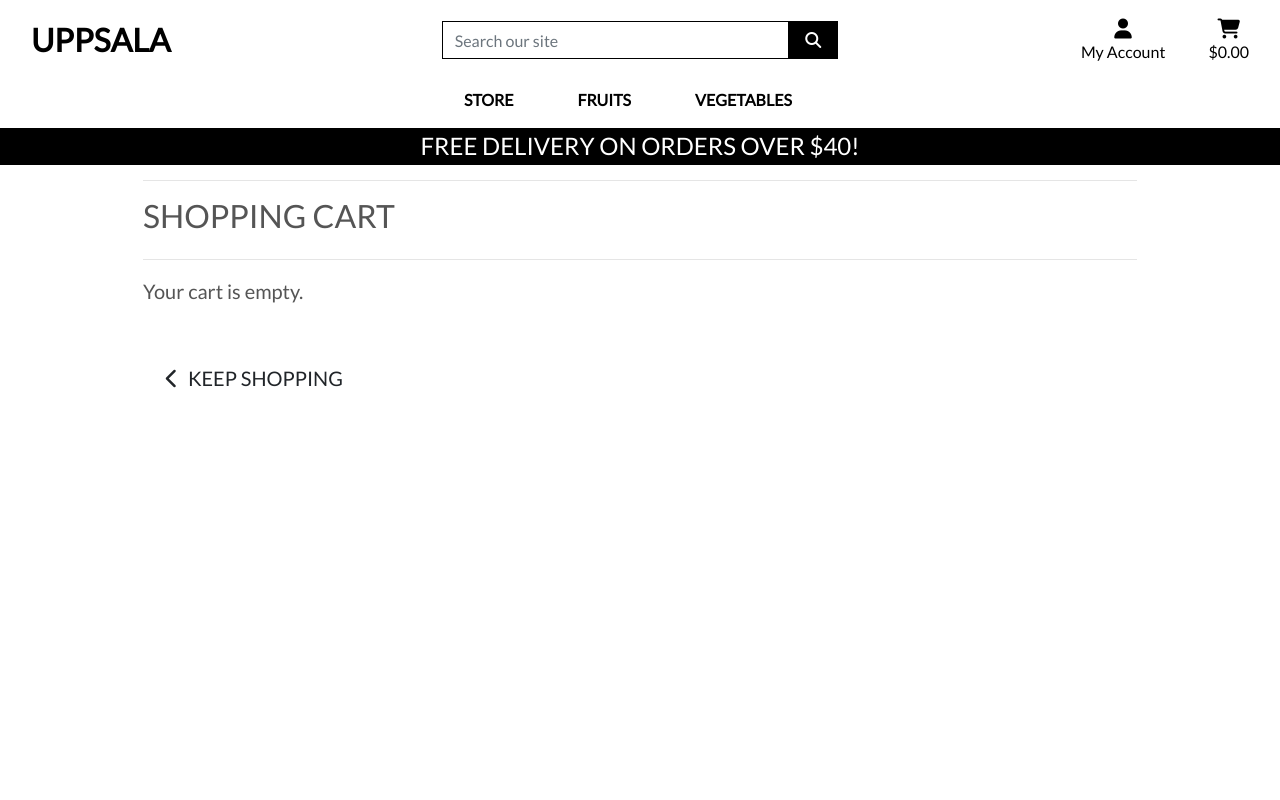
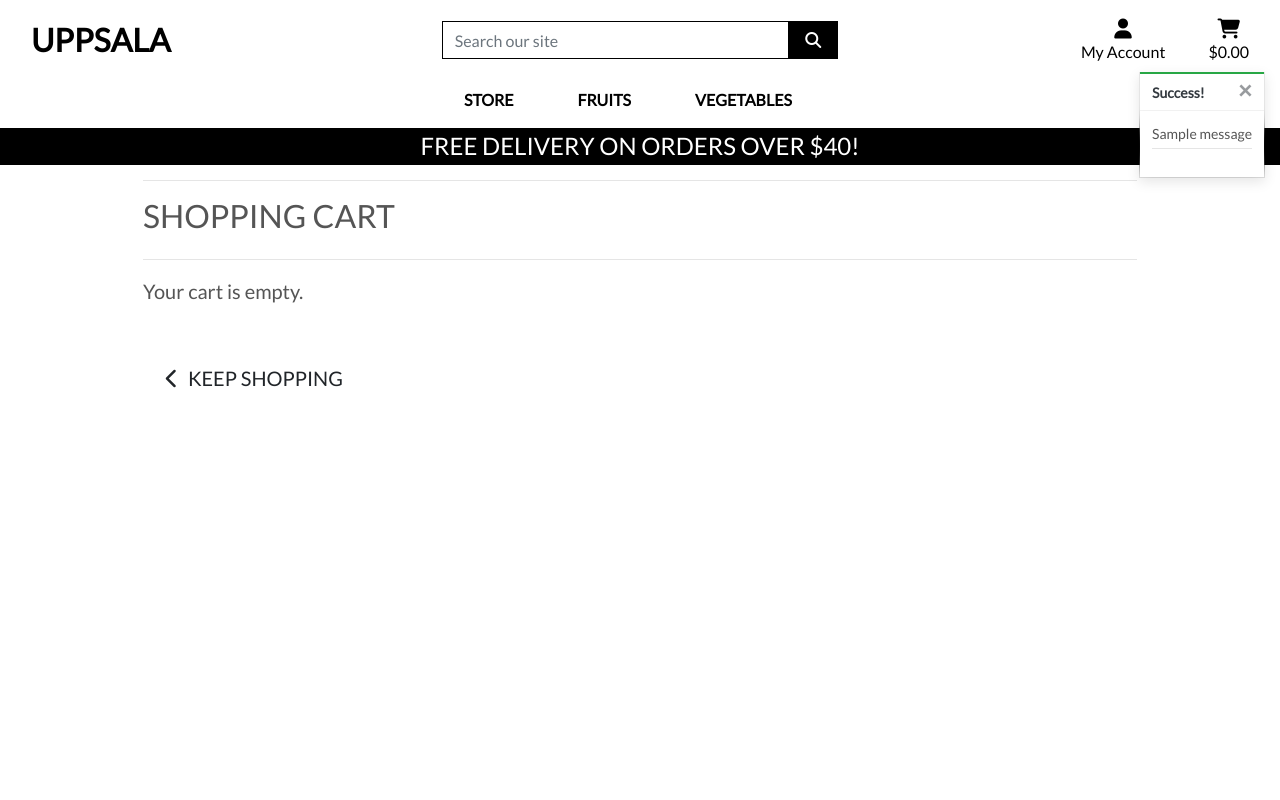
Before and after one commit to Joh201/Uppsala-Fruit-Vegetable-Store, a Django app: page /cart/ in a window 1280 px wide. Run offline with Django 3.2, Linux system fonts and the light colour scheme; tables that the repository leaves empty hold one stand-in row (values such as "Sample post"); one stand-in notice (Sample message) is shown; some libraries are stand-ins or nearby versions.

Commit message:
Add toasts

```diff
--- a/cart/views.py
+++ b/cart/views.py
@@ -1,4 +1,7 @@
-from django.shortcuts import render, redirect, reverse, HttpResponse
+from django.shortcuts import (render, redirect, reverse, HttpResponse,
+                              get_object_or_404)
+from django.contrib import messages
+from products.models import Produce
 
 
 def view_cart(request):
@@ -10,14 +13,17 @@ def view_cart(request):
 def add_to_cart(request, item_id):
     """ Add the quantity of a product to cart"""
 
+    produce = get_object_or_404(Produce, pk=item_id)
     quantity = int(request.POST.get('quantity'))
     redirect_url = request.POST.get('redirect_url')
     cart = request.session.get('cart', {})
 
     if item_id in list(cart.keys()):
         cart[item_id] += quantity
+        messages.success(request, f'updated {produce.name} quantity to {cart[item_id]}')
     else:
         cart[item_id] = quantity
+        messages.success(request, f'Added {produce.name} to your cart')
 
     request.session['cart'] = cart
     return redirect(redirect_url)
@@ -26,17 +32,19 @@ def add_to_cart(request, item_id):
 def update_cart(request, item_id):
     """ Update the quantity of the produce"""
 
+    produce = get_object_or_404(Produce, pk=item_id)
     quantity = int(request.POST.get('quantity'))
-
     cart = request.session.get('cart', {})
 
     if request.POST:
 
         if quantity > 0:
             cart[item_id] = quantity
+            messages.success(request, f'updated {produce.name} quantity to {cart[item_id]}')
 
         else:
             cart.pop(item_id)
+            messages.success(request, f'Removed {produce.name} from your cart')
 
     request.session['cart'] = cart
     return redirect(reverse('view_cart'))
@@ -45,10 +53,17 @@ def update_cart(request, item_id):
 def remove_from_cart(request, item_id):
     """ Removes the produce from the shopping cart"""
 
-    cart = request.session.get('cart', {})
+    try:
+        produce = get_object_or_404(Produce, pk=item_id)
+        cart = request.session.get('cart', {})
 
-    if request.POST:
-        cart.pop(item_id)
+        if request.POST:
+            cart.pop(item_id)
+            messages.success(request, f'Removed {produce.name} from your cart')
 
-    request.session['cart'] = cart
-    return HttpResponse(status=200)
+        request.session['cart'] = cart
+        return HttpResponse(status=200)
+
+    except Exception as e:
+        messages.error(request, f'Error removing item: {e}')
+        return HttpResponse(status=500)
--- a/static/css/base.css
+++ b/static/css/base.css
@@ -97,6 +97,23 @@ button.navbar-toggler{
     cursor: pointer;
 }
 
+/* ------------------------------- bootstrap toasts */
+
+.message-container {
+    position: fixed;
+    top: 72px;
+    right: 15px;
+    z-index: 99999999999;
+}
+
+.custom-toast {
+    overflow: visible;
+}
+
+.toast-capper {
+    height: 2px;
+}
+
 
 /* -------------------------------- Media Queries */
 
--- a/templates/base.html
+++ b/templates/base.html
@@ -26,6 +26,7 @@
     {% block corejs %}
         <script src="https://kit.fontawesome.com/068c00ec07.js" crossorigin="anonymous"></script>
         <script src="https://code.jquery.com/jquery-3.6.0.min.js" integrity="sha256-/xUj+3OJU5yExlq6GSYGSHk7tPXikynS7ogEvDej/m4=" crossorigin="anonymous"></script>
+        <!-- <script src="https://code.jquery.com/jquery-3.4.1.min.js" integrity="sha256-CSXorXvZcTkaix6Yvo6HppcZGetbYMGWSFlBw8HfCJo=" crossorigin="anonymous"></script> -->
         <script src="https://cdn.jsdelivr.net/npm/popper.js@1.16.0/dist/umd/popper.min.js" integrity="sha384-Q6E9RHvbIyZFJoft+2mJbHaEWldlvI9IOYy5n3zV9zzTtmI3UksdQRVvoxMfooAo" crossorigin="anonymous"></script>
         <script src="https://stackpath.bootstrapcdn.com/bootstrap/4.4.1/js/bootstrap.min.js" integrity="sha384-wfSDF2E50Y2D1uUdj0O3uMBJnjuUD4Ih7YwaYd1iqfktj0Uod8GCExl3Og8ifwB6" crossorigin="anonymous"></script>
     {% endblock %}
@@ -113,7 +114,22 @@
     </header>
 
     {% if messages %}
-        <div class="message-container"></div>
+        <div class="message-container">
+            {% for message in messages %}
+            {% with message.level as level %}
+                {% if level == 40 %}
+                    {% include 'includes/toasts/toast_error.html' %}
+                {% elif level == 30 %}
+                    {% include 'includes/toasts/toast_warning.html' %}
+                {% elif level == 25 %}
+                    {% include 'includes/toasts/toast_success.html' %}
+                {% else %}
+                    {% include 'includes/toasts/toast_info.html' %}
+                {% endif %}
+            {% endwith %}
+        {% endfor %}
+        </div>
+
     {% endif %}
 
     {% block page_header %}
@@ -123,8 +139,11 @@
     {% endblock %}
 
     {% block postloadjs %}
+    <script type="text/javascript">
+        // to show toasts in all templates
+        $('.toast').toast('show');
+    </script>
     {% endblock %}
-
 
   </body>
 </html>
--- /dev/null
+++ b/templates/includes/toasts/toast_success.html
@@ -0,0 +1,57 @@
+<div class="toast custom-toast rounded-0 border-top-0" data-autohide="false">
+    <div class="arrow-up arrow-success"></div>
+    <div class="w-100 toast-capper bg-success"></div>
+    <div class="toast-header bg-white text-dark">
+        <strong class="mr-auto">Success!</strong>
+        <button type="button" class="ml-2 mb-1 close text-dark" data-dismiss="toast" aria-label="Close">
+            <span aria-hidden="true">&times;</span>
+        </button>
+    </div>
+    <div class="toast-body bg-white">
+        <div class="row">
+            <div class="col">
+                {{ message }}
+                <hr class="mt-1 mb-3">
+            </div>
+        </div>
+        {% if grand_total and not on_profile_page %}
+            <p class="logo-font bg-white text-black py-1">Your Cart ({{ produce_count }})</p>
+            <div class="bag-notification-wrapper">
+                {% for item in cart_items %}
+                    <div class="row">
+                        <div class="col-3 my-1">
+                            {% if item.produce.image %}
+                            <img class="w-100" src="{{ item.produce.image.url }}" alt= "{{ item.produce.name }}">
+                            {% else %}
+                            <img class="w-100" src="{{ MEDIA_URL }}noimage.png" alt= "{{ item.produce.name }}">
+                            {% endif %}
+                        </div>
+                        <div class="col-9">
+                            <p class="my-0"><strong>{{ item.produce.name }}</strong></p>
+                            <p class="my-0 small text-muted">Qty: {{ item.quantity }}</p>
+                        </div>
+                    </div>
+                {% endfor %}
+            </div>
+            <div class="row">
+                <div class="col">
+                    <strong><p class="mt-3 mb-1 text-black">
+                        Total{% if free_delivery_delta > 0 %} (Exc. delivery){% endif %}:
+                        <span class="float-right">${{ total|floatformat:2 }}</span>
+                    </p></strong>
+                    {% if free_delivery_delta > 0 %}
+                        <p class="mb-0 p-2 bg-warning shadow-sm text-black text-center">
+                            Spend <strong>${{ free_delivery_delta }}</strong> more to get free next day delivery!
+                        </p>
+                    {% endif %}
+                    <a href="{% url 'view_cart' %}" class="btn btn-black btn-block rounded-0">
+                        <span class="text-uppercase">Go To Secure Checkout</span>
+                        <span class="icon">
+                            <i class="fas fa-lock"></i>
+                        </span>
+                    </a>
+                </div>
+            </div>
+        {% endif %}
+    </div>
+</div>
--- a/uppsala_store/settings.py
+++ b/uppsala_store/settings.py
@@ -91,6 +91,8 @@ TEMPLATES = [
     },
 ]
 
+MESSAGE_STORAGE = 'django.contrib.messages.storage.session.SessionStorage'
+
 AUTHENTICATION_BACKENDS = [
 
     # Needed to login by username in Django admin, regardless of `allauth`
```
Also changed, not shown: templates/includes/toasts/toast_error.html (added, +13 -0 lines), templates/includes/toasts/toast_info.html (added, +13 -0 lines), templates/includes/toasts/toast_warning.html (added, +13 -0 lines).
